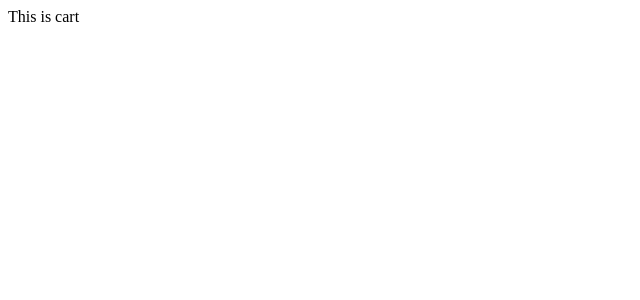
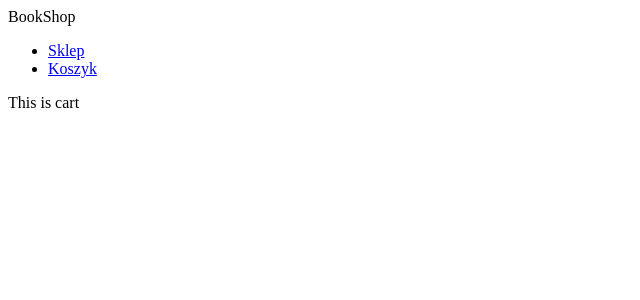
Before and after one commit to osbowski/bookshopcart_front, a React (Create React App) app: page /cart in a window 1280 px wide. Shown: the top 300 px of the page, without its empty margins (0-640 px from the left). Built offline with nearby package versions, Linux system fonts and the light colour scheme.

Commit message:
add TheHeader component to app

```diff
--- a/src/App.tsx
+++ b/src/App.tsx
@@ -4,12 +4,13 @@ import { Route, Routes } from 'react-router-dom';
 import Homepage from "./views/Homepage";
 import Cart from "./views/Cart";
 import Order from "./views/Order";
+import TheHeader from "./components/UI/TheHeader";
 
 function App() {
   return (
     <Provider store={store}>
       <div className="App">
-
+        <TheHeader />
         <Routes>
           <Route path='/' element={<Homepage />}/>
           <Route path='/cart' element={<Cart />} />
--- a/src/components/UI/TheHeader.tsx
+++ b/src/components/UI/TheHeader.tsx
@@ -1,7 +1,5 @@
 import { NavLink } from "react-router-dom";
-import { store } from "../../state/store";
 const TheHeader: React.FC = () => {
-    console.log(store)
   return (
     <header>
       <div>BookShop</div>
@@ -15,9 +13,6 @@ const TheHeader: React.FC = () => {
           </li>
         </ul>
       </nav>
-      <div>
-          <p>In cart: </p>
-      </div>
     </header>
   );
 };
--- a/src/components/books/BookListElment.tsx
+++ b/src/components/books/BookListElment.tsx
@@ -28,7 +28,6 @@ const BookListElement: React.FC<BookListElementProps> = ({ bookData }) => {
         <p>Price: {price/100} {currency}</p>
         <button onClick={onAddBook}>Dodaj do koszyka</button>
         <button onClick={onRemoveBook}>Usuń z koszyka</button>
-        <button>Przejdź do koszyka</button>
       </div>
     </li>
   );
```
